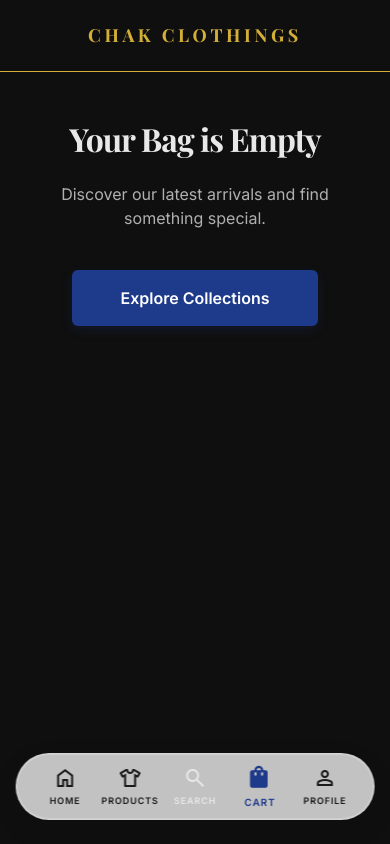
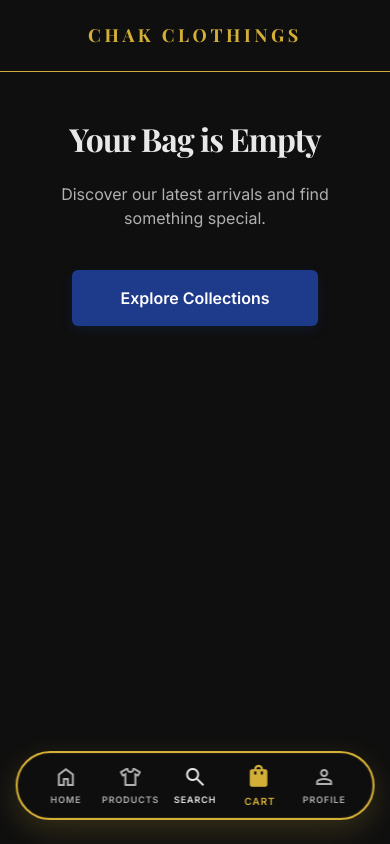
Before and after one commit to luckycelestial/chak-clothings, a Next.js app in the folder app/: page /shopping_bag in a window 390 px wide. Built offline with nearby package versions, Linux system fonts and the light colour scheme.

Commit message:
feat: Add golden borders to video, update features bar and nav with dark theme and golden accents, update wholesale button styling

```diff
--- a/app/src/app/globals.css
+++ b/app/src/app/globals.css
@@ -215,15 +215,15 @@ h1, h2, h3, .font-serif {
   transform: translateX(-50%);
   width: 92%;
   max-width: 420px;
-  background: rgba(255, 255, 255, 0.75);
+  background: rgba(15, 15, 15, 0.85);
   backdrop-filter: blur(20px) saturate(180%);
   -webkit-backdrop-filter: blur(20px) saturate(180%);
   border-radius: var(--radius-full);
   padding: 12px 16px;
-  border: 1px solid rgba(255, 255, 255, 0.3);
+  border: 2px solid #D4AF37;
   box-shadow:
-    0 10px 30px rgba(0, 0, 0, 0.08),
-    inset 0 0 0 1px rgba(255, 255, 255, 0.2);
+    0 10px 30px rgba(212, 175, 55, 0.2),
+    inset 0 0 0 1px rgba(212, 175, 55, 0.1);
   display: flex;
   justify-content: space-around;
   align-items: center;
@@ -236,13 +236,13 @@ h1, h2, h3, .font-serif {
   align-items: center;
   gap: 4px;
   text-decoration: none;
-  color: #1A1A1A;
+  color: #b0b0b0;
   transition: all 0.3s cubic-bezier(0.4, 0, 0.2, 1);
   flex: 1;
 }
 
 .nav-item.active {
-  color: var(--action-blue);
+  color: #D4AF37;
   font-weight: 700;
   transform: scale(1.1);
 }
@@ -252,7 +252,7 @@ h1, h2, h3, .font-serif {
 }
 
 .nav-item:hover:not(.active) {
-  color: var(--action-blue);
+  color: #D4AF37;
 }
 
 .nav-item span:last-child {
```
Also changed, not shown: app/src/app/page.tsx (+14 -13 lines).
